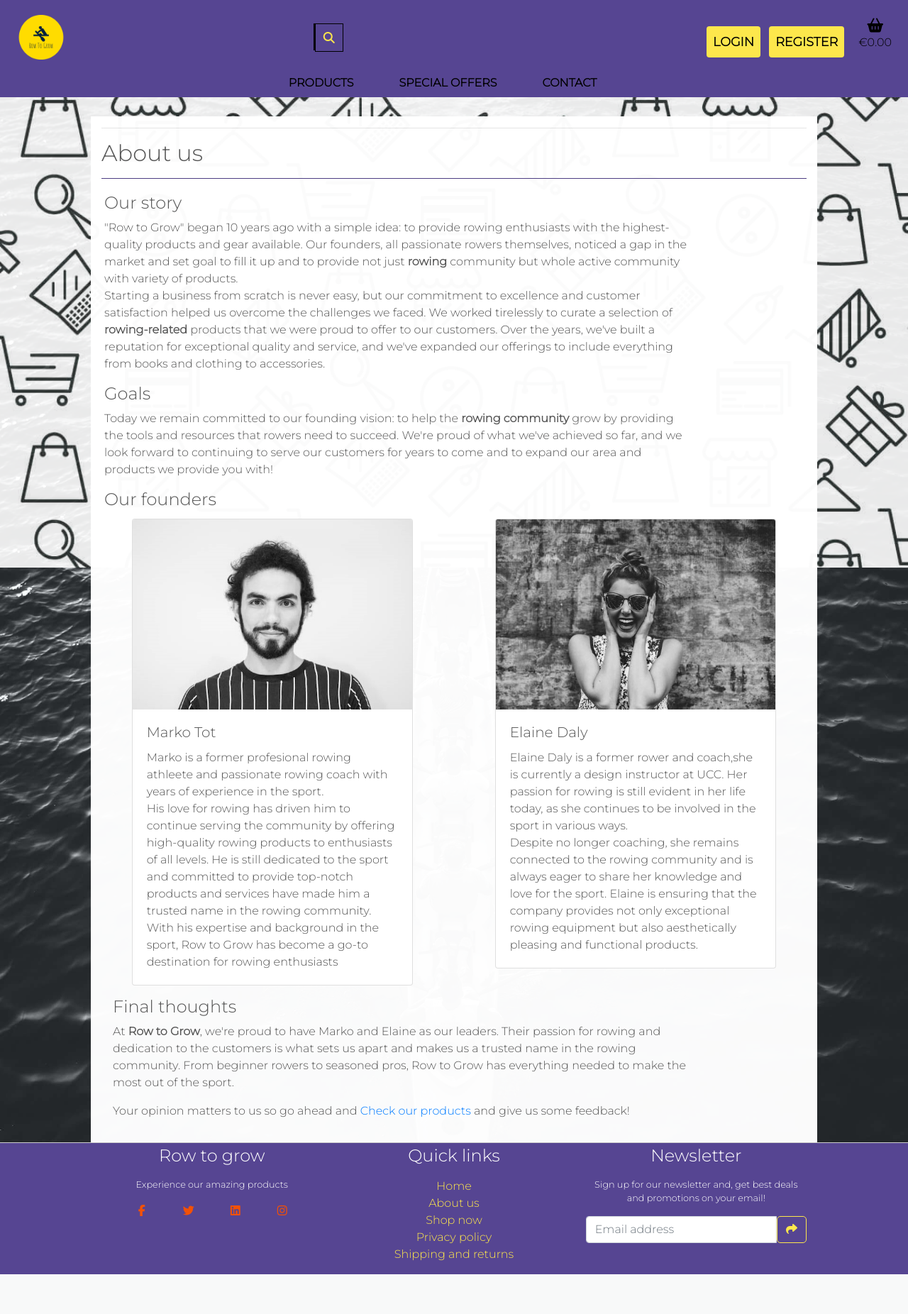
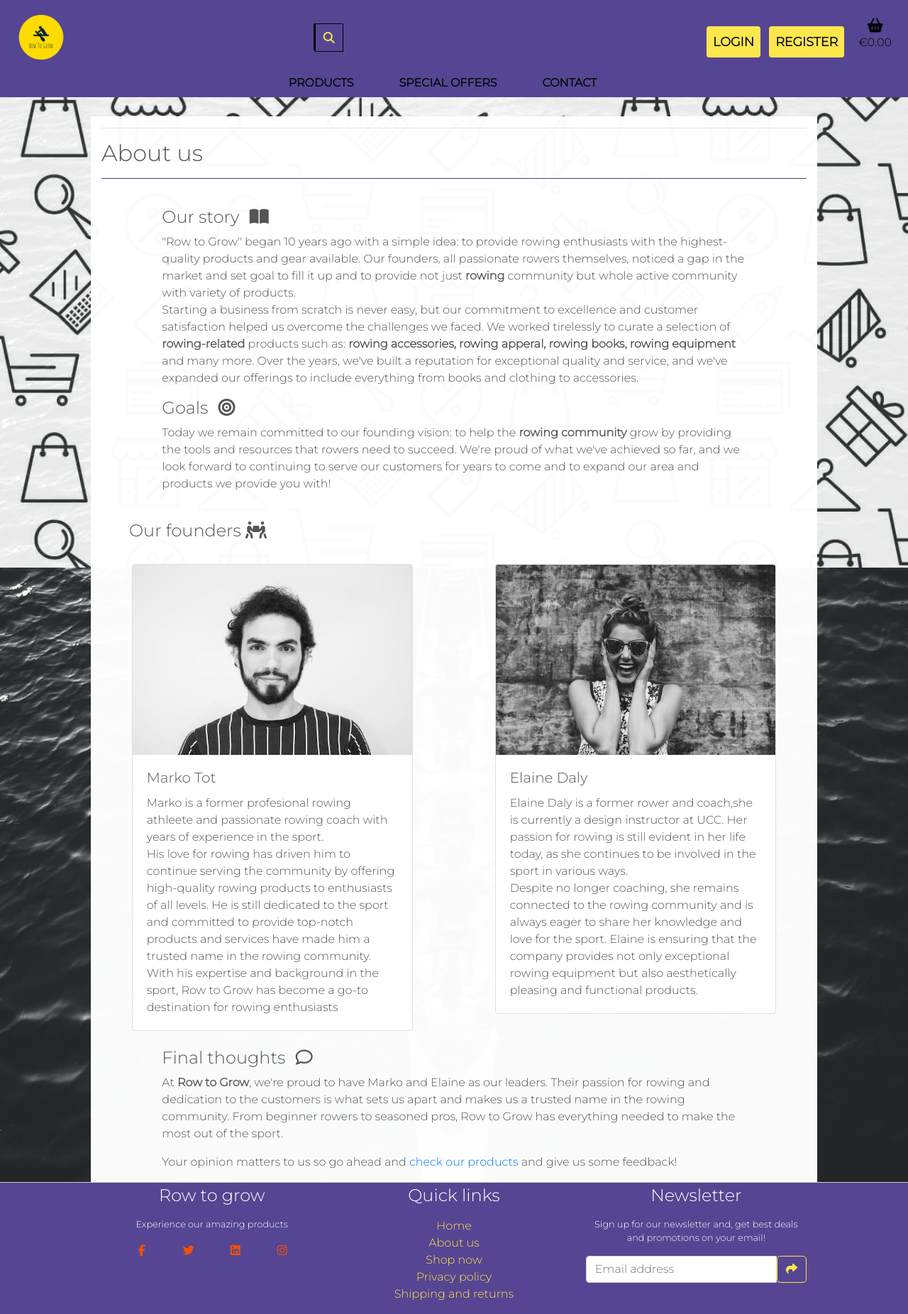
Before and after one commit to tmarkec/row_to_grow, a Django app: page /about/ in a window 1280 px wide. Shown: the whole page at 71% size. Before the commit the page ends 1796 px from the top, so only its background shows below. Run offline with Django 3.2, Linux system fonts and the light colour scheme; some libraries are stand-ins or nearby versions.

Commit message:
testing user stories-site visitor

```diff
--- a/home/templates/home/about_us.html
+++ b/home/templates/home/about_us.html
@@ -14,16 +14,16 @@
 {% block content %}
 <div class="overlay"></div>
 <div class="container one">
-    <div class="row justify-content-center">
+    <div class="row">
         <div class="col">
             <hr>
             <h2 class="">About us</h2>
             <hr class="hr">
         </div>
     </div>
-    <div class="row">
-        <div class="col-sm-12 col-md-10 m-1">
-            <h4>Our story</h4>
+    <div class="row justify-content-around my-4">
+        <div class="col-sm-12 col-md-10">
+            <h4>Our story <i class="fas fa-book-open mx-2"></i></h4>
             <p>"Row to Grow" began 10 years ago with a simple idea:
                 to provide rowing enthusiasts with the highest-quality
                 products and gear available. Our founders, all passionate
@@ -32,21 +32,25 @@
                 variety of products.<br> Starting a business from scratch is never easy, but our
                 commitment to excellence and customer satisfaction helped us overcome
                 the challenges we faced. We worked tirelessly to curate a selection of
-                <strong>rowing-related </strong>products that we were proud to offer to our customers.
+                <strong>rowing-related </strong>products such as: <strong>rowing accessories, rowing apperal,
+                    rowing books, rowing equipment</strong> and many more.
                 Over the years, we've built a reputation for exceptional quality and
                 service, and we've expanded our offerings to include everything from
                 books and clothing to accessories.</p>
-            <h4>Goals</h4>
+            <h4>Goals <i class="fas fa-bullseye mx-2"></i></h4>
             <p>Today we remain committed
                 to our founding vision: to help the <strong>rowing community</strong> grow by providing
                 the tools and resources that rowers need to succeed.
                 We're proud of what we've achieved so far, and we look forward to continuing
                 to serve our customers for years to come and to expand our area and products we provide you with!</p>
-            <h4>Our founders</h4>
-
         </div>
     </div>
-    <div class="row justify-content-around">
+    <div class="row mx-4">
+        <div class="col-sm-12 col-md-5">
+            <h4 >Our founders <i class="fas fa-people-carry"></i></h4>
+        </div>
+    </div>
+    <div class="row justify-content-around my-4">
         <div class="col-sm-12 col-md-5">
             <div class="card">
                 <img class="card-img-top" src="{% static 'images/markos.jpg' %}" alt="Marko profile image">
@@ -78,14 +82,15 @@
             </div>
         </div>
     </div>
-    <div class="row">
-        <div class="col-sm-12 col-md-10 m-3">
-            <h4>Final thoughts</h4>
-            <p>At <strong>Row to Grow</strong>, we're proud to have Marko and Elaine as our leaders. Their passion for rowing and
+    <div class="row justify-content-around mt-4">
+        <div class="col-sm-12 col-md-10">
+            <h4>Final thoughts <i class="far fa-comment mx-2"></i></h4>
+            <p>At <strong>Row to Grow</strong>, we're proud to have Marko and Elaine as our leaders. Their passion for
+                rowing and
                 dedication to the customers is what sets us apart and makes us a trusted name in the rowing community.
                 From beginner rowers to seasoned pros, Row to Grow has everything needed
                 to make the most out of the sport.</p>
-            <p> Your opinion matters to us so go ahead and <a href="{% url 'products' %}">Check our products</a> and
+            <p> Your opinion matters to us so go ahead and <a href="{% url 'products' %}">check our products</a> and
                 give us some feedback!</p>
         </div>
     </div>
```
Also changed, not shown: README.md.
